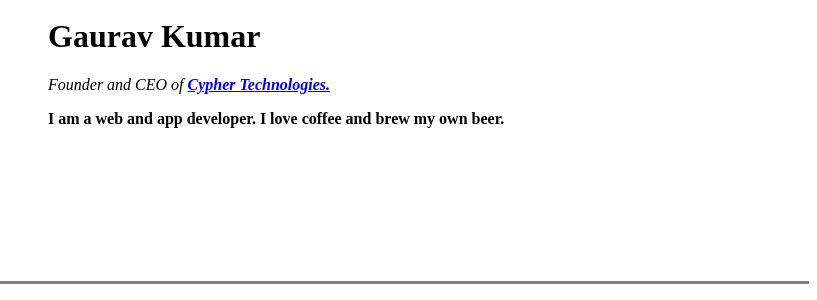
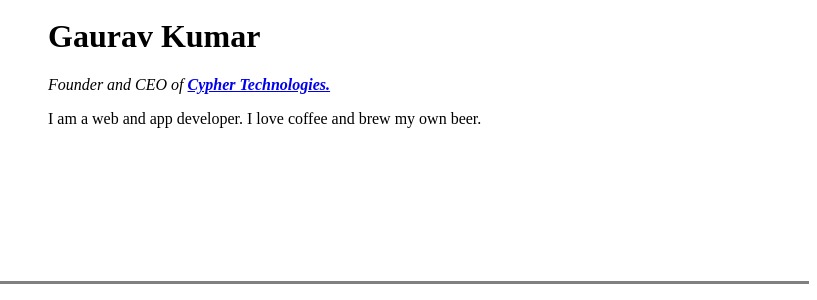
Before and after one commit to gauravroy4/cv, a plain HTML site: page index.html in a window 1280 px wide. Shown: the part 141-441 px from the top of the page, 463-1280 px from the left. Drawn offline with Linux system fonts and the light colour scheme.

Commit message:
Update index.html

```diff
--- a/index.html
+++ b/index.html
@@ -14,7 +14,7 @@
       <td>
         <h1>Gaurav Kumar</h1>
         <p><em>Founder and CEO of <strong> <a href="https://www.linkedin.com/in/4roygaurav/">Cypher Technologies.</a> </strong></em></p>
-        <p><strong>I am a web and app developer. I love coffee and brew my own beer.</strong></p>
+        <p>I am a web and app developer. I love coffee and brew my own beer.</p>
       </td>
     </tr>
   </table>
```
